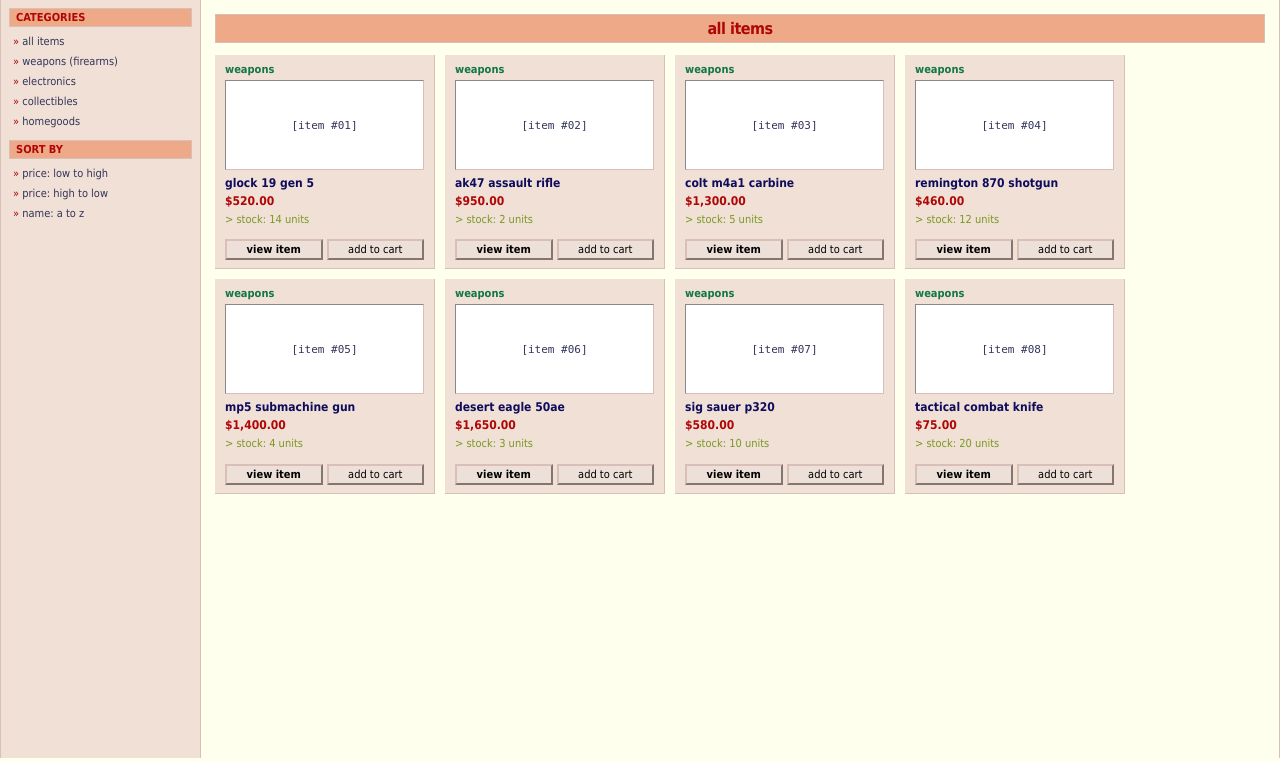
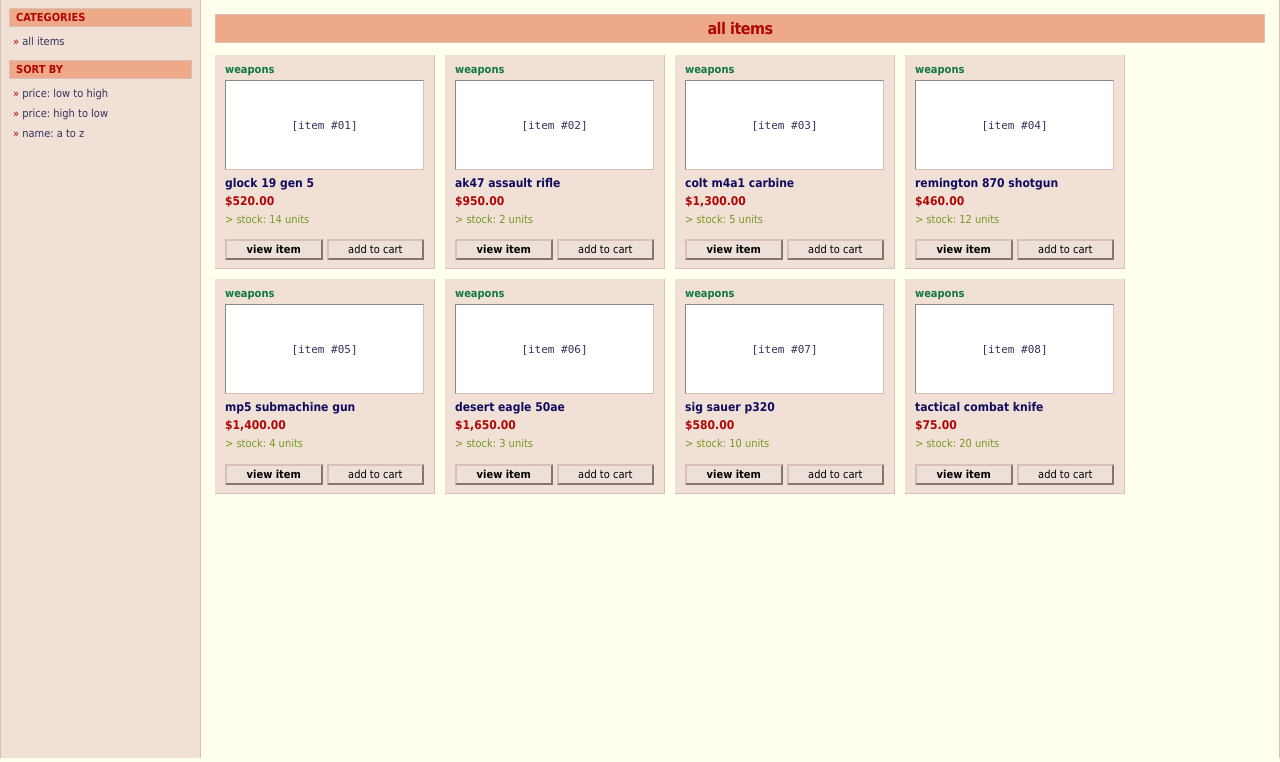
Before and after one commit to agenmosat/weeklywork, a PHP site: page /dashboard.php in a window 1280 px wide. Shown: the part 38-800 px from the top of the page. Run offline with PHP 8.4, Linux system fonts and the light colour scheme; the visitor is signed in with stand-in values (Sample User, id 1).

Commit message:
type f to pay respect

```diff
--- a/dashboard.php
+++ b/dashboard.php
@@ -93,10 +93,6 @@ if ($sort === "low") {
         <div class="sidebar">
             <div class="sidetitle">categories</div>
             <a href="dashboard.php" class="sidelink">all items</a>
-            <a href="dashboard.php?cat=weapons" class="sidelink">weapons (firearms)</a>
-            <a href="dashboard.php?cat=electronics" class="sidelink">electronics</a>
-            <a href="dashboard.php?cat=collectibles" class="sidelink">collectibles</a>
-            <a href="dashboard.php?cat=homegoods" class="sidelink">homegoods</a>
 
             <div class="sidetitle">sort by</div>
             <a href="dashboard.php?sort=low<?php echo $category != "" ? "&cat=" . urlencode($category) : ""; ?>" class="sidelink">price: low to high</a>
```
